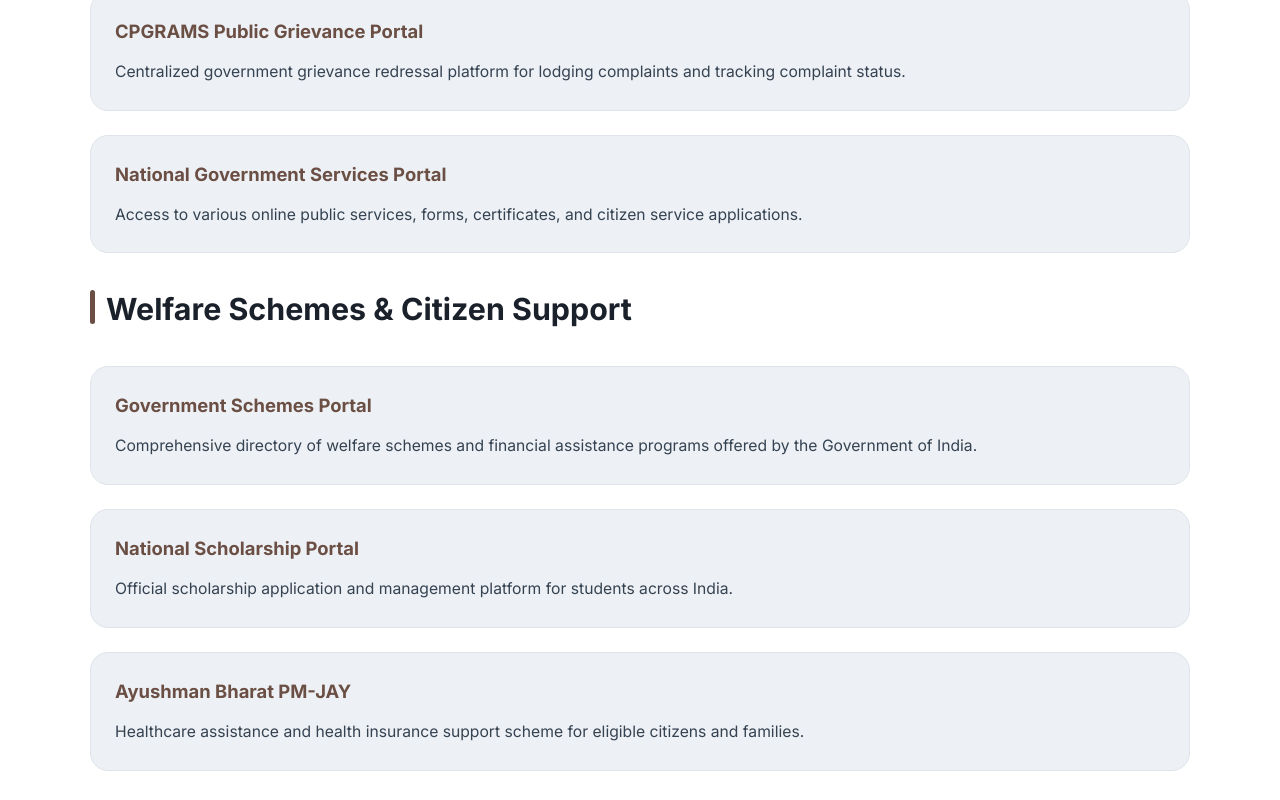
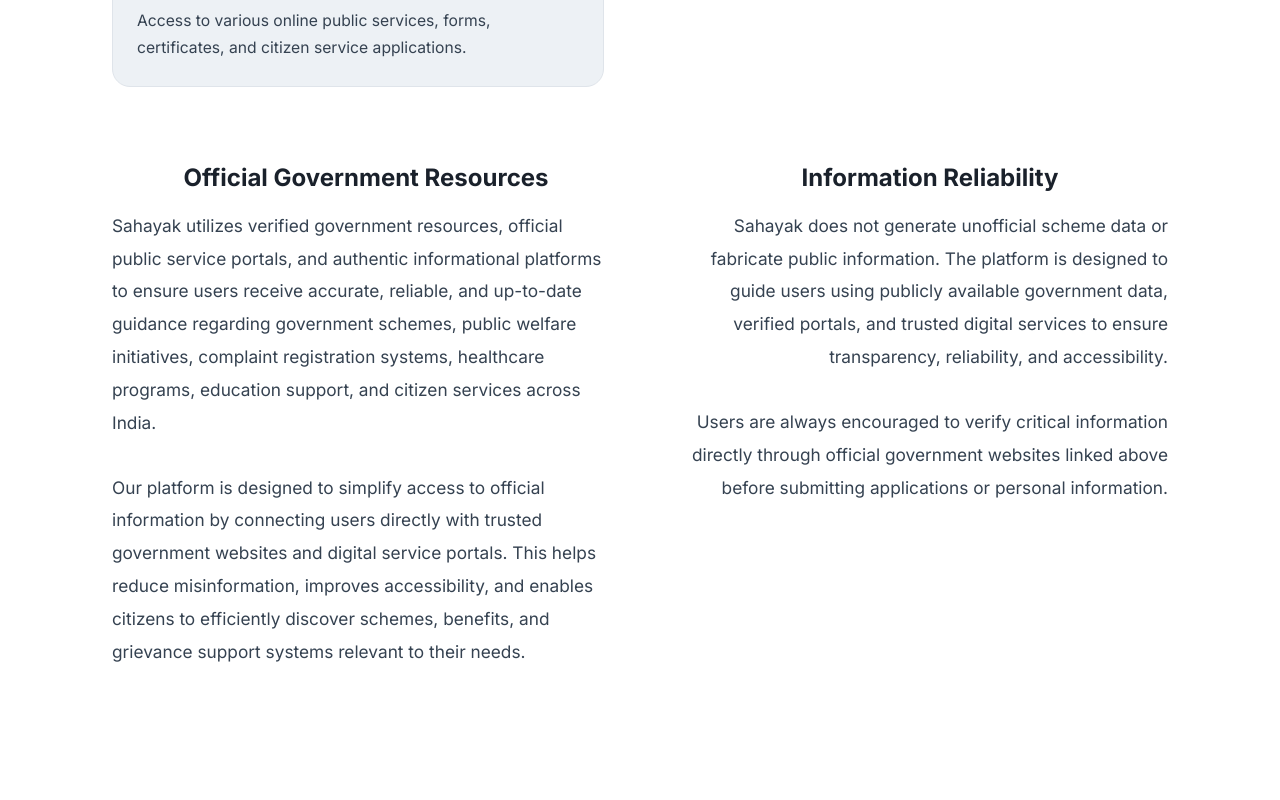
Before and after one commit to Het-Pandya1610/Sahayak, a React (Vite) app in the folder frontend/: page /resources in a window 1280 px wide. Shown: the part 1100-1900 px from the top of the page. Built offline with nearby package versions, Linux system fonts and the light colour scheme.

Commit message:
Added Not Found Page and Updated UI

```diff
--- a/frontend/src/App.jsx
+++ b/frontend/src/App.jsx
@@ -6,6 +6,7 @@
 import Contact from "./pages/Contact";
 import FAQ from "./pages/FAQ";
 import Resources from "./pages/Resources";
+import NotFound from "./pages/NotFound";
 
 import './index.css';
 function App() {
@@ -18,6 +19,7 @@
         <Route path="/contact" element={<Contact />} />
         <Route path="/faq" element={<FAQ />} />
         <Route path="/resources" element={<Resources />} />
+        <Route path="*" element={<NotFound />} />
       </Routes>
     </BrowserRouter>
   );
--- a/frontend/src/components/Footer.jsx
+++ b/frontend/src/components/Footer.jsx
@@ -42,7 +42,9 @@
                 </div>
             </div>
             <div className="footer-bottom">
-                &copy; {new Date().getFullYear()} Sahayak. Made with <i className="fas fa-heart" style={{ color: '#e53e3e' }}></i> for the citizens of India.
+                &copy; {new Date().getFullYear()} Sahayak. All rights reserved.<br />
+                Developed by Team Sahayak.<br />
+                <a href="/terms" style={{ color: 'var(--white)', textDecoration: 'none' }}>Terms of Service</a> | <a href="/privacy" style={{ color: 'var(--white)', textDecoration: 'none' }}>Privacy Policy</a>
             </div>
         </footer>
     );
--- a/frontend/src/index.css
+++ b/frontend/src/index.css
@@ -129,9 +129,11 @@
     color: var(--gray-800);
     line-height: 1.6;
     overflow-x: hidden;
+    user-select: none;
     -webkit-font-smoothing: antialiased;
     transition: background-color 0.8s ease, color 0.8s ease;
 }
+
 
 /* Glassmorphism Utilities */
 .glass {
@@ -356,6 +358,7 @@
     color: var(--white);
     text-decoration: none;
     font-size: 0.9rem;
+    transition: color var(--transition-smooth);
 }
 
 .footer-bottom {
@@ -393,6 +396,27 @@
 @media (max-width: 768px) {
     .hamburger {
         display: flex;
+        width: 22px;
+        font-size: 0.9rem;
+    }
+
+    .tbtn{
+        width: 36px;
+        height: 36px;
+    }
+    .nav-brand{
+        gap: 6px;
+        font-size: 1.2rem;
+    }
+
+    .nav-brand .logo-icon {
+        width: 32px;
+        height: 32px;
+    }
+
+    .nav-brand .logo-icon img {
+        width: 24px;
+        height: 24px;
     }
 
     .mobile-menu {
--- a/frontend/src/pages/FAQ.css
+++ b/frontend/src/pages/FAQ.css
@@ -115,7 +115,7 @@
     }
 
     .faq-content h1{
-        font-size: 2rem;
+        font-size: 1.3rem;
     }
 
     .faq-description{
--- /dev/null
+++ b/frontend/src/pages/NotFound.css
@@ -0,0 +1,87 @@
+.notfound-page{
+    min-height: 100vh;
+    display: flex;
+    align-items: center;
+    justify-content: center;
+
+    background:
+        radial-gradient(circle at top left,
+        rgba(99,102,241,0.15),
+        transparent 40%),
+        var(--background);
+
+    padding: 2rem;
+}
+
+/* Keep illustration index in negative and on the illustration  apply overlay and on overlay on that all the text will be on top of it */
+
+.notfound-content{
+    text-align: center;
+    max-width: 600px;
+    padding: 3rem;
+    position: relative;
+    z-index: 1;
+}
+
+.notfound-content h1{
+    font-size: 7.5rem;
+    font-weight: bold;
+    margin-bottom: 1rem;
+    color: var(--primary);
+}
+
+.notfound-content h2{
+    font-size: 1.75rem;
+    margin-bottom: 1rem;
+    color: var(--text);
+}
+
+.notfound-content p{
+    font-size: 1rem;
+    color: var(--text-secondary);
+}
+
+.notfound-content .ills{
+    position: absolute;
+    margin-top: 3.5rem;
+    margin-left: 1.2rem;
+    transform: translate(-50%, -50%);
+    width: 100%;
+    max-width: 900px;
+    opacity: 0.3;
+    z-index: -1;
+}
+
+.home-btn{
+    display: inline-block;
+    margin-top: 1.5rem;
+    padding: 0.75rem 1.5rem;
+    background-color: var(--primary);
+    color: #fff;
+    text-decoration: none;
+    border-radius: 4px;
+    transition: background-color 0.3s ease;
+}
+
+.home-btn:hover{
+    background-color: var(--primary-dark);
+}
+
+@media (max-width: 768px){
+
+    .notfound-content{
+        padding: 3rem 1.5rem;
+    }
+
+    .notfound-content h1{
+        font-size: 5rem;
+    }
+
+    .notfound-content h2{
+        font-size: 1.5rem;
+    }
+
+    .notfound-content p{
+        font-size: 0.95rem;
+    }
+}
--- /dev/null
+++ b/frontend/src/pages/NotFound.jsx
@@ -0,0 +1,37 @@
+import React from 'react';
+import { motion } from 'framer-motion';
+import { Link } from 'react-router-dom';
+
+import './NotFound.css';
+
+function NotFound() {
+    return (
+        <div className="notfound-page">
+
+            <motion.div
+                className="notfound-content"
+                initial={{ opacity: 0, y: 40 }}
+                animate={{ opacity: 1, y: 0 }}
+                transition={{ duration: 0.6 }}
+            >
+                <img className='ills' src="..\public\404-illustration.png" alt="404 Illustration" />
+                <h1>404</h1>
+
+                <h2>Page Not Found</h2>
+
+                <p>
+                    The page you are looking for does not exist
+                    or may have been moved.
+                </p>
+
+                <Link to="/" className="home-btn">
+                    Go Back Home
+                </Link>
+
+            </motion.div>
+
+        </div>
+    );
+}
+
+export default NotFound;
--- a/frontend/src/pages/Resources.css
+++ b/frontend/src/pages/Resources.css
@@ -26,22 +26,52 @@
     line-height: 1.9;
 }
 
-.resource-section {
+.resource-sections{
+    display: grid;
+    grid-template-columns: repeat(2, 1fr);
+    grid-template-rows: repeat(2, 1fr);
+    align-items: stretch;
+    gap: 1.5rem;
     width: 100%;
-    max-width: 1100px;
-    margin: 0 auto;
+    margin-top: 2rem;
+}
+
+.resource-section{
+    padding: 1.5rem;
     display: flex;
     flex-direction: column;
-    gap: 1.5rem;
+    height: 100%;
+    min-height: 100%;
 }
 
 .resource-section h2 {
-    font-size: 1.9rem;
+    font-size: 1.5rem;
     font-weight: 700;
     color: var(--gray-900);
-    margin-bottom: 0.5rem;
+    margin-bottom: 0.8rem;
     position: relative;
+    text-align: center;
     padding-left: 1rem;
+}
+
+.ogr-hdr {
+    font-size: 1.3rem;
+    font-weight: 600;
+    text-align: center;
+    color: var(--primary);
+    margin-bottom: 0.8rem;
+}
+
+.ogr-desc {
+    max-width: auto;
+    text-align: left;
+    margin: 0 auto 2rem auto;
+}
+
+.trn-desc {
+    max-width: auto;
+    text-align: right;
+    margin: 0 auto 2rem auto;
 }
 
 .resource-section h2::before {
@@ -51,13 +81,13 @@
     top: 0.3rem;
     width: 5px;
     height: 70%;
-    border-radius: 999px;
-    background: var(--primary);
 }
 
+/* divide resources into 3 columns on larger screens */
+
 .resources-list {
-    display: flex;
-    flex-direction: column;
+    display: grid;
+    grid-template-columns: repeat(auto-fit, minmax(280px, 1fr));
     gap: 1.5rem;
 }
 
@@ -121,8 +151,21 @@
         gap: 2.5rem;
     }
 
+    .resources-content h1 {
+        font-size: 2.4rem;
+    }
+
+    .resource-sections{
+        grid-template-columns: 1fr;
+        grid-template-rows: auto;
+    }
+
     .resource-section h2 {
         font-size: 1.5rem;
+    }
+
+    .ogr-desc, .trn-desc {
+        text-align: center;
     }
 
     .resources-list li {
@@ -142,7 +185,7 @@
 @media (max-width: 480px) {
 
     .resources-content h1 {
-        font-size: 2.2rem;
+        font-size: 1.3rem;
     }
 
     .resource-section h2 {
--- a/frontend/src/pages/Resources.jsx
+++ b/frontend/src/pages/Resources.jsx
@@ -55,41 +55,10 @@
                     ease: 'easeOut'
                 }}
             >
-
-                <h1>
-                    Trusted Government Resources
-                </h1>
-
-                <p className="resources-description">
-                    Sahayak utilizes verified government
-                    resources, official public service
-                    portals, and authentic informational
-                    platforms to ensure users receive
-                    accurate, reliable, and up-to-date
-                    guidance regarding government schemes,
-                    public welfare initiatives, complaint
-                    registration systems, healthcare
-                    programs, education support, and
-                    citizen services across India.
-                </p>
-
-                <p className="resources-description">
-                    Our platform is designed to simplify
-                    access to official information by
-                    connecting users directly with trusted
-                    government websites and digital
-                    service portals. This helps reduce
-                    misinformation, improves accessibility,
-                    and enables citizens to efficiently
-                    discover schemes, benefits, and
-                    grievance support systems relevant to
-                    their needs.
-                </p>
-
-                {/* ========================= */}
-                {/* OFFICIAL RESOURCES */}
-                {/* ========================= */}
-
+            <h1>
+                Trusted Government Resources
+            </h1>
+            <div className="resource-sections">
                 <section className="resource-section">
 
                     <h2>
@@ -258,6 +227,37 @@
 
                 </section>
 
+                <section className="resource-section">
+                    <h2 className='ogr-hdr'>
+                        Official Government Resources
+                    </h2>
+                    <p className="resources-description ogr-desc">
+                        Sahayak utilizes verified government
+                        resources, official public service
+                        portals, and authentic informational
+                        platforms to ensure users receive
+                        accurate, reliable, and up-to-date
+                        guidance regarding government schemes,
+                        public welfare initiatives, complaint
+                        registration systems, healthcare
+                        programs, education support, and
+                        citizen services across India.
+                    </p>
+
+                    <p className="resources-description ogr-desc">
+                        Our platform is designed to simplify
+                        access to official information by
+                        connecting users directly with trusted
+                        government websites and digital
+                        service portals. This helps reduce
+                        misinformation, improves accessibility,
+                        and enables citizens to efficiently
+                        discover schemes, benefits, and
+                        grievance support systems relevant to
+                        their needs.
+                    </p>
+                </section>
+
                 {/* ========================= */}
                 {/* TRANSPARENCY */}
                 {/* ========================= */}
@@ -265,10 +265,10 @@
                 <section className="resource-section">
 
                     <h2>
-                        Transparency & Information Reliability
+                        Information Reliability
                     </h2>
 
-                    <p className="resources-description">
+                    <p className="resources-description trn-desc">
                         Sahayak does not generate
                         unofficial scheme data or
                         fabricate public information.
@@ -281,7 +281,7 @@
                         and accessibility.
                     </p>
 
-                    <p className="resources-description">
+                    <p className="resources-description trn-desc">
                         Users are always encouraged
                         to verify critical information
                         directly through official
@@ -292,7 +292,7 @@
                     </p>
 
                 </section>
-
+            </div>
             </motion.div>
 
             <Footer theme={theme} />
```
Also changed, not shown: frontend/public/404-illustration.png (added).
